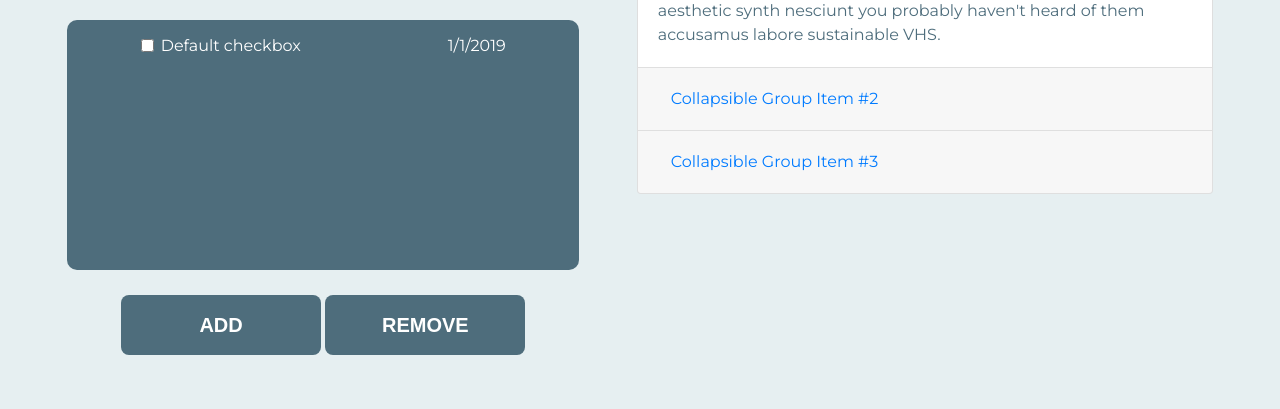
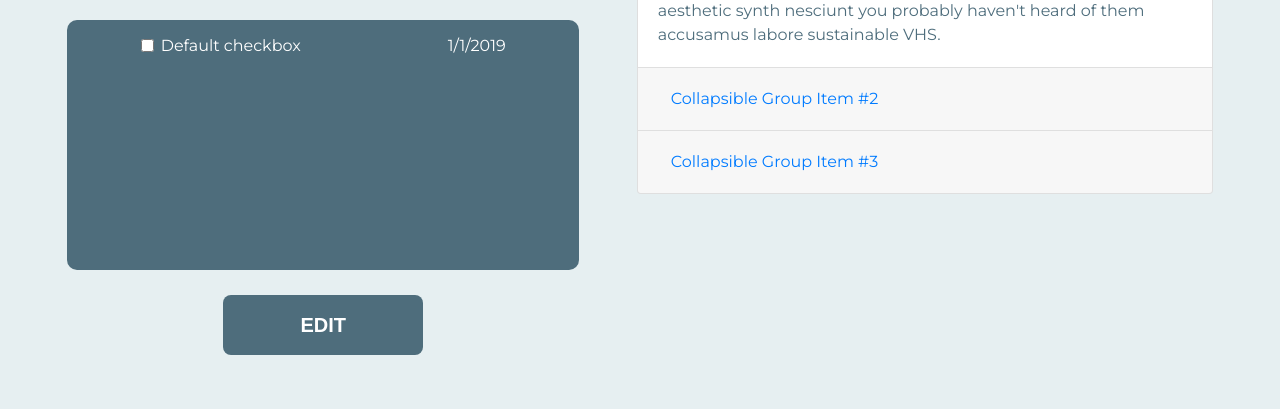
Before and after one commit to chiiida/vacseen, a Django app: page /users/profile/ in a window 1280 px wide. Shown: the part 447-856 px from the top of the page. Run offline with Django 3.2, Linux system fonts and the light colour scheme; the visitor is signed in with stand-in values (Sample User, id 1); data comes from the database, SQL or seed files in the repository; some libraries are stand-ins or nearby versions.

Commit message:
change redirect button

```diff
--- a/templates/user.html
+++ b/templates/user.html
@@ -36,11 +36,8 @@
                     </div>
                 </div>
                 <div class="add-remove">
-                    <a href="" class="user-vaccine-add">
-                        ADD
-                    </a>
-                    <a href="" class="user-vaccine-remove">
-                        REMOVE
+                    <a href="{% url 'users:vaccination' %}" class="user-vaccine-add">
+                        EDIT
                     </a>
                 </div>
             </div>
--- a/users/views.py
+++ b/users/views.py
@@ -1,21 +1,22 @@
 from django.contrib.auth.decorators import login_required
-from django.contrib.auth import login, logout
 from django.shortcuts import render, reverse
 from django.http import HttpResponseRedirect
 
-from django import forms
 from .models import CustomUser
-from vaccine.models import VaccineModel, Vaccine, DoseModel, Dose
-from .forms import CustomUserForm, VaccinationForm, VaccineFormSet
-from datetime import date, timedelta
+from vaccine.models import VaccineModel, Vaccine, Dose
+from .forms import CustomUserForm, VaccineFormSet
+from datetime import date
+
 
 def calculate_age(born):
     today = date.today()
     month = abs(today.month - born.month)/10
     return (today.year - born.year)+month
 
+
 def next_date(date, duration):
     pass
+
 
 def signup(request):
     if request.method == 'POST':
@@ -43,6 +44,7 @@ def signup(request):
         form = CustomUserForm()
         return render(request, 'registration/signup.html', {'form': form})
 
+
 def get_doseset(vaccine_name):
     print(vaccine_name)
     vaccine = VaccineModel.objects.get(vaccine_name=vaccine_name)
@@ -52,6 +54,7 @@ def get_doseset(vaccine_name):
         d = (dose, str(dose))
         dose_choice.append(d)
     return dose_choice
+
 
 def vaccination_signup(request):
     if request.method == 'GET':
@@ -63,21 +66,25 @@ def vaccination_signup(request):
                 vaccine_name = form.cleaned_data.get('vaccine_name')
                 dose_count = form.cleaned_data.get('dose_count')
                 expired = form.cleaned_data.get('expired')
-                vacc_model = VaccineModel.objects.get(vaccine_name=vaccine_name)
+                vacc_model = VaccineModel.objects.get(
+                    vaccine_name=vaccine_name)
                 vaccine = Vaccine(vaccine_name=vacc_model.vaccine_name,
-                                required_age=vacc_model.required_age,
-                                required_gender=vacc_model.required_gender,
-                                user=request.user)
+                                  required_age=vacc_model.required_age,
+                                  required_gender=vacc_model.required_gender,
+                                  user=request.user)
                 vaccine.save()
-                left_dose = list(vacc_model.dosemodel_set.all()[(dose_count-1):])
+                left_dose = list(vacc_model.dosemodel_set.all()[
+                                 (dose_count-1):])
                 for dose in left_dose:
                     user_dose = Dose(vaccine=vaccine,
-                                    dose_count=dose.dose_count,
-                                    dose_duration=dose.dose_duration,
-                                    date_expired=expired)
+                                     dose_count=dose.dose_count,
+                                     dose_duration=dose.dose_duration,
+                                     date_expired=expired)
                     user_dose.save()
             return HttpResponseRedirect(reverse('users:profile'))
-    return render(request, 'registration/vaccination.html', {'formset': formset,})
+    return render(request, 'registration/vaccination.html',
+                  {'formset': formset, })
+
 
 @login_required(login_url='home')
 def user_view(request):
```
